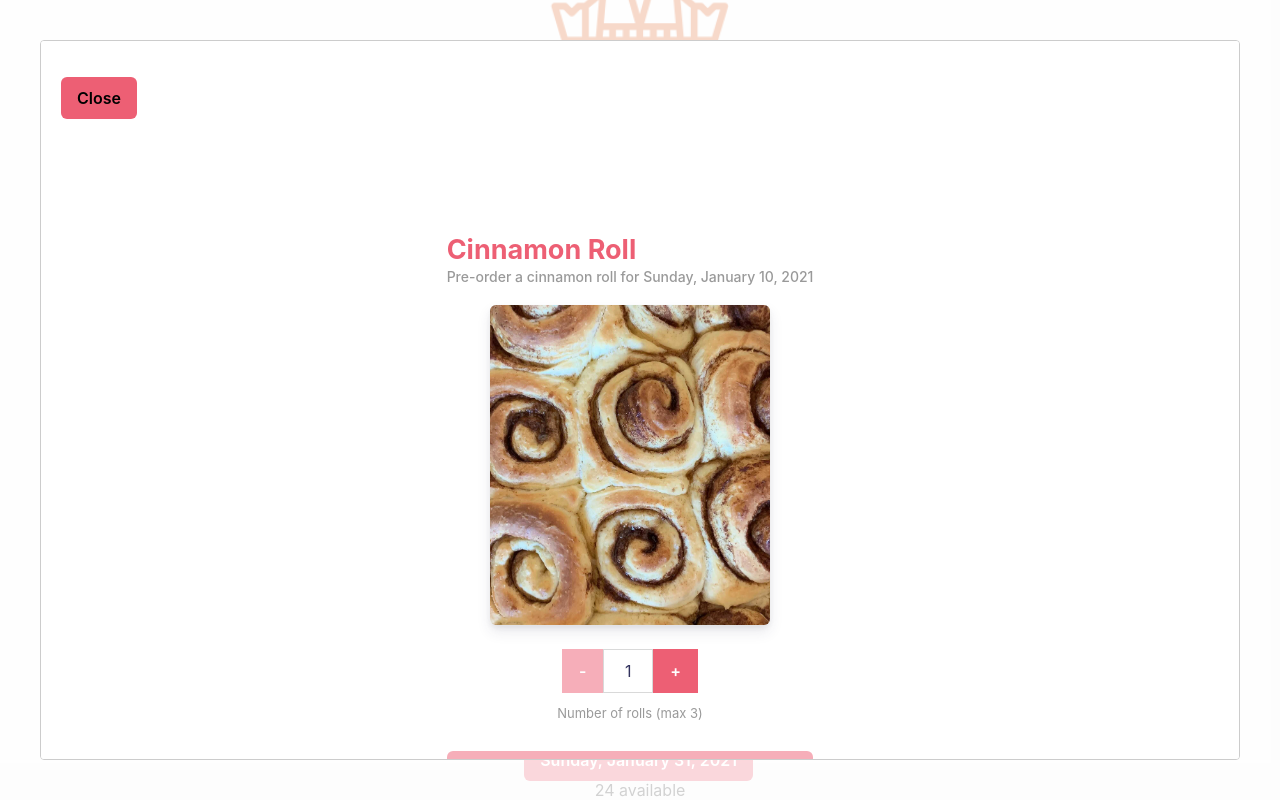
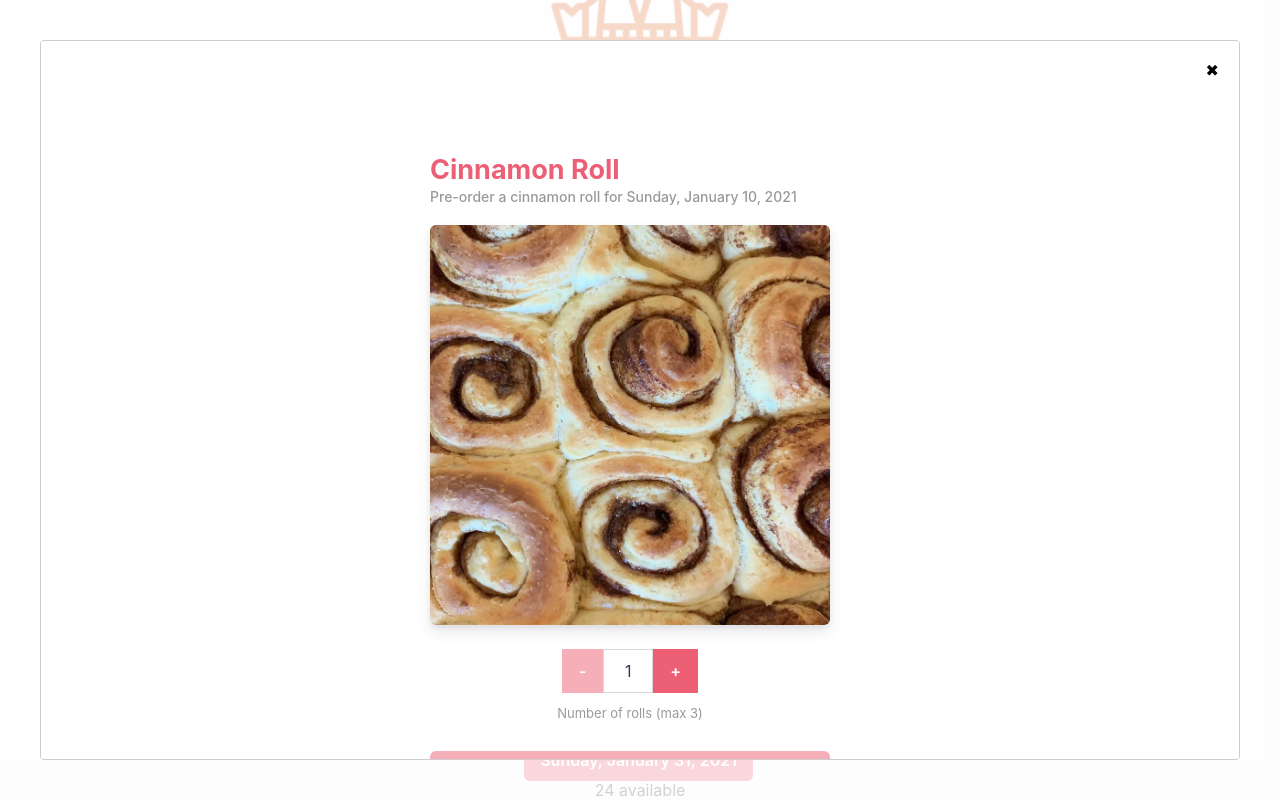
Before and after one commit to stringerbell/bison-bakeshop, a React (Create React App) app: page / in a window 1280 px wide. Both pictures are taken after a click on the button "Sunday, January 10, 2021". Shown: the part 373-1173 px from the top of the page. Built offline with nearby package versions, Linux system fonts and the light colour scheme; no server answers.

Commit message:
Fix more visual things

```diff
--- a/src/Checkout.js
+++ b/src/Checkout.js
@@ -143,8 +143,7 @@ const Checkout = ({selected: {date, available}}) => {
                 <img
                   alt="Cinnamon Rolls"
                   src={rolls}
-                  width="280"
-                  height="320"
+                  width="100%"
                 />
               </div>
             </div>
--- a/src/Preorder.js
+++ b/src/Preorder.js
@@ -33,6 +33,7 @@ export default function PreOrder() {
     setSelected({})
     setIsOpen(false)
   }
+  Modal.setAppElement('#root');
 
   return (
     <div className={'pre-order-container'}>
@@ -41,7 +42,7 @@ export default function PreOrder() {
         {
           dates.map(({available, date}) => (
             <div key={date}>
-              <button onClick={(e) => onClick(e, date, available)} className={'pre-order-date'}>{date}</button>
+              <button disabled={available === 0} onClick={(e) => onClick(e, date, available)} className={'pre-order-date'}>{date}</button>
               <span className={'qty'}>{qty(available)}</span>
             </div>
           ))
@@ -52,7 +53,7 @@ export default function PreOrder() {
         onRequestClose={closeModal}
         contentLabel="Pre-Order A Roll"
       >
-        <button onClick={closeModal} className={'close-modal-btn'}>Close</button>
+        <div onClick={closeModal} className={'close-modal-btn'}>✖</div>
         <Checkout selected={selected}/>
       </Modal>
     </div>
```
